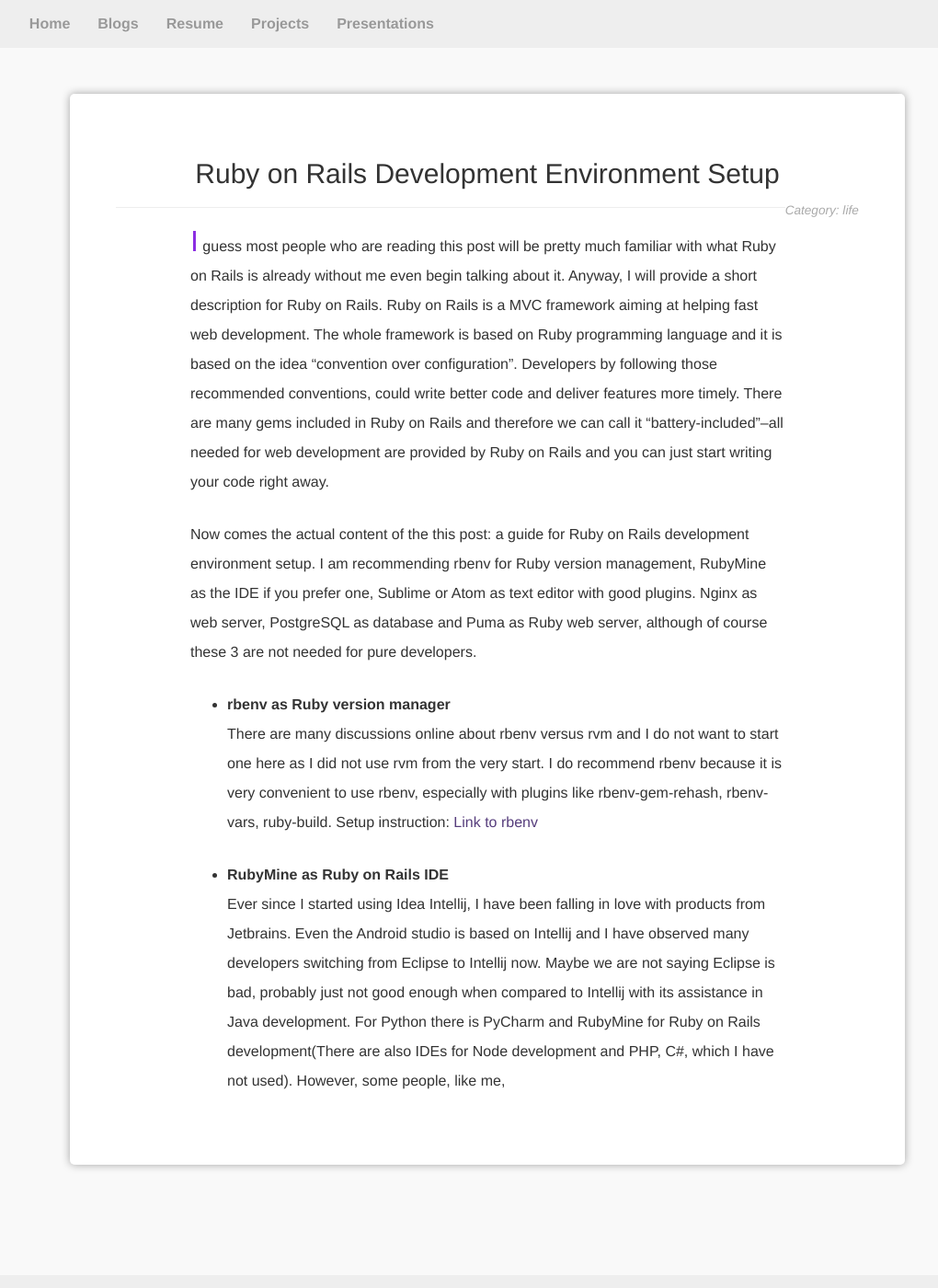
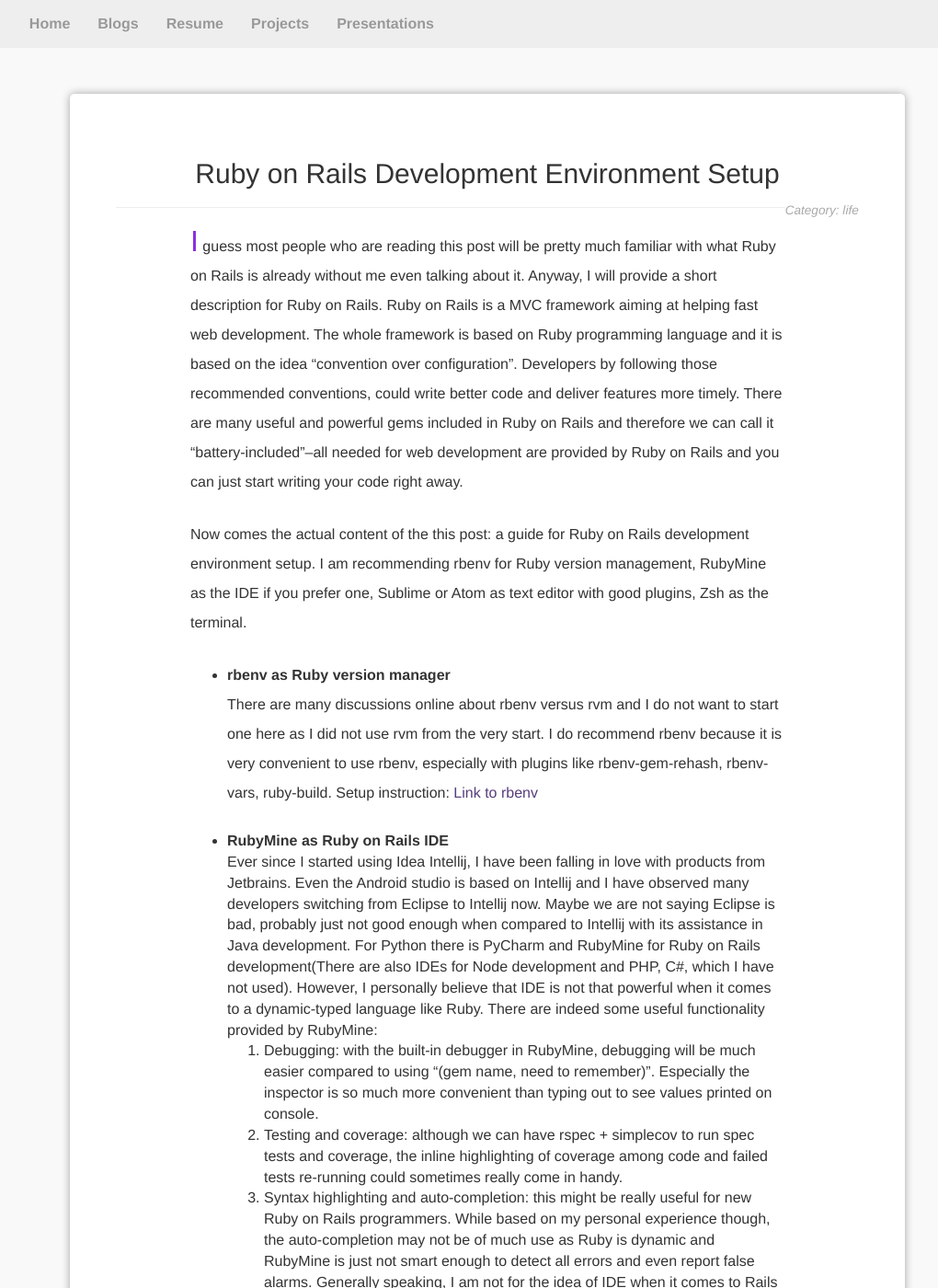
Before and after one commit to franklingu/franklingu.github.io, a Jekyll site: the page built from _posts/2015-12-08-ruby-on-rails-development-environment.markdown, in a window 1280 px wide and 1400 px high. Shown: the whole window at 92% size, without its empty margins (110-1130 px from the left). Built offline with Jekyll 4.4.1, drawn with Linux system fonts in a browser that asks for light colours; nearby versions of some CDN libraries; Markdown is read by kramdown in place of the engine named in the settings; comment, search, counter and statistics services are not loaded; some of the changed text lies outside the part shown.

Commit message:
completed first draft of rails dev env setup

```diff
--- a/_posts/2015-12-08-ruby-on-rails-development-environment.markdown
+++ b/_posts/2015-12-08-ruby-on-rails-development-environment.markdown
@@ -3,12 +3,12 @@
 title: Ruby on Rails Development Environment Setup
 category: life
 tag: programming, RoR, development
-meta_desc: A guide of development environment setup for Ruby on Rails developers, including rbenv, RubyMine, Sublime, Atom, PostgreSQL, Nginx, Puma
+meta_desc: A guide of development environment setup for Ruby on Rails developers, including rbenv, RubyMine, Sublime, Atom, Zsh
 ---
 
-I guess most people who are reading this post will be pretty much familiar with what Ruby on Rails is already without me even begin talking about it. Anyway, I will provide a short description for Ruby on Rails. Ruby on Rails is a MVC framework aiming at helping fast web development. The whole framework is based on Ruby programming language and it is based on the idea "convention over configuration". Developers by following those recommended conventions, could write better code and deliver features more timely. There are many gems included in Ruby on Rails and therefore we can call it "battery-included"--all needed for web development are provided by Ruby on Rails and you can just start writing your code right away.
+I guess most people who are reading this post will be pretty much familiar with what Ruby on Rails is already without me even talking about it. Anyway, I will provide a short description for Ruby on Rails. Ruby on Rails is a MVC framework aiming at helping fast web development. The whole framework is based on Ruby programming language and it is based on the idea "convention over configuration". Developers by following those recommended conventions, could write better code and deliver features more timely. There are many useful and powerful gems included in Ruby on Rails and therefore we can call it "battery-included"--all needed for web development are provided by Ruby on Rails and you can just start writing your code right away.
 
-Now comes the actual content of the this post: a guide for Ruby on Rails development environment setup. I am recommending rbenv for Ruby version management, RubyMine as the IDE if you prefer one, Sublime or Atom as text editor with good plugins. Nginx as web server, PostgreSQL as database and Puma as Ruby web server, although of course these 3 are not needed for pure developers.
+Now comes the actual content of the this post: a guide for Ruby on Rails development environment setup. I am recommending rbenv for Ruby version management, RubyMine as the IDE if you prefer one, Sublime or Atom as text editor with good plugins, Zsh as the terminal.
 
 * **rbenv as Ruby version manager**<br>
   There are many discussions online about rbenv versus rvm and I do not want to start one here as I did not use rvm from the very start. I do recommend rbenv because it is very convenient to use rbenv, especially with plugins like rbenv-gem-rehash, rbenv-vars, ruby-build.
@@ -16,4 +16,21 @@
 
 * **RubyMine as Ruby on Rails IDE**<br>
   Ever since I started using Idea Intellij, I have been falling in love with products from Jetbrains. Even the Android studio is based on Intellij and I have observed many developers switching from Eclipse to Intellij now. Maybe we are not saying Eclipse is bad, probably just not good enough when compared to Intellij with its assistance in Java development. For Python there is PyCharm and RubyMine for Ruby on Rails development(There are also IDEs for Node development and PHP, C#, which I have not used).
-  However, some people, like me,
+  However, I personally believe that IDE is not that powerful when it comes to a dynamic-typed language like Ruby. There are indeed some useful functionality provided by RubyMine:
+  1. Debugging: with the built-in debugger in RubyMine, debugging will be much easier compared to using "(gem name, need to remember)". Especially the inspector is so much more convenient than typing out to see values printed on console.
+  2. Testing and coverage: although we can have rspec + simplecov to run spec tests and coverage, the inline highlighting of coverage among code and failed tests re-running could sometimes really come in handy.
+  3. Syntax highlighting and auto-completion: this might be really useful for new Ruby on Rails programmers. While based on my personal experience though, the auto-completion may not be of much use as Ruby is dynamic and RubyMine is just not smart enough to detect all errors and even report false alarms.
+  Generally speaking, I am not for the idea of IDE when it comes to Rails development, especially if we have a good text editor with right plugins, writing Rails code fast and being productive is just easier and feels more natural. But RubyMine could be really useful with new Rails developers to get some basic guidance at the start.
+
+* **Sublime + all of its wonderful plugins**<br>
+  Although indeed there is a trend in the community to go for the more hackable Atom editor powered by GitHub(by all means I am totally a supporter of Atom and after working with it for some time, it is indeed developer-friendly), I would still recommend Sublime here as I have been use Sublime longer and it has proven itself to be an exceptionally good editor and (in my opinion, Atom with all its greatness, is still lacking in some perspectives like handling large files and launching speed). But anyway, I am not here to argue for or against Atom in Rails development as the plugins we are going to use can be found for both editors with ease.
+  1. RuboCop and its plugin: RuboCop is Ruby code static analyzer with watching for style violation, cleanness and complexity. It is incredibly useful in Rails development especially if all members are using it and the repo will be so much cleaner and more readable. And if there is only plugin that you definitely need to get, it must be RuboCop.
+  2. JSHint: this may not be very useful for projects with API serving only since most likely there will not be any JavaScript or CoffeeScript involved in the development. This is watching for style violations in JavaScript and it is just very handy when writing a bit of front-end JavaScript code with some sort of safe guard on the quality of the code.
+  3. BracketHighlighter: you may wonder since we are not talking about writing Lisp code, why is highlighting of brackets of any importance at all? Well, to me this plugin is more like to have it in case I have deep nested dictionaries/hashes. So in most of the case we will need it much as most hashes are not too complex and we use yaml over JSON(more levels of nested brackets). Once we do need some assistance on brackets, this plugin can save us from trying to figure out which is the most inner scope and whether there are any mismatched.
+  4. SideBarEnhancements: this may be more useful when working in Sublime as the default sidebar in Sublime is not of much use at all. With this plugin, you can do almost anything with the file or folder that normally you can do in a file explorer. Adding or renaming the file can be done in the editor itself without switching context.
+  5. TrailingSpaces: in a language like Python, Ruby or Haskell, indentation is vital and trailing spaces is in fact a serious style violation even if it does not affect interpretation of the program. This plugin can do one thing and only one thing well, highlighting trailing spaces and remove them on save if configured.
+
+* **Zsh as the terminal**<br>
+  So if Bash is the shell *born again*, then Zsh must be the shell *final*(as z is the final letter of a-z). The UI, the auto-completion, and all sort of powerful plugins(like rails, git, github, rbenv) are just going to make the terminal fun and cool to use. There will not be much I talk about Zsh and once you start using it, you will know how cool it is.
+
+Ruby on Rails is a cool framework and let's use cool tools when developing it and become a cool developer. Happy coding :P
```
